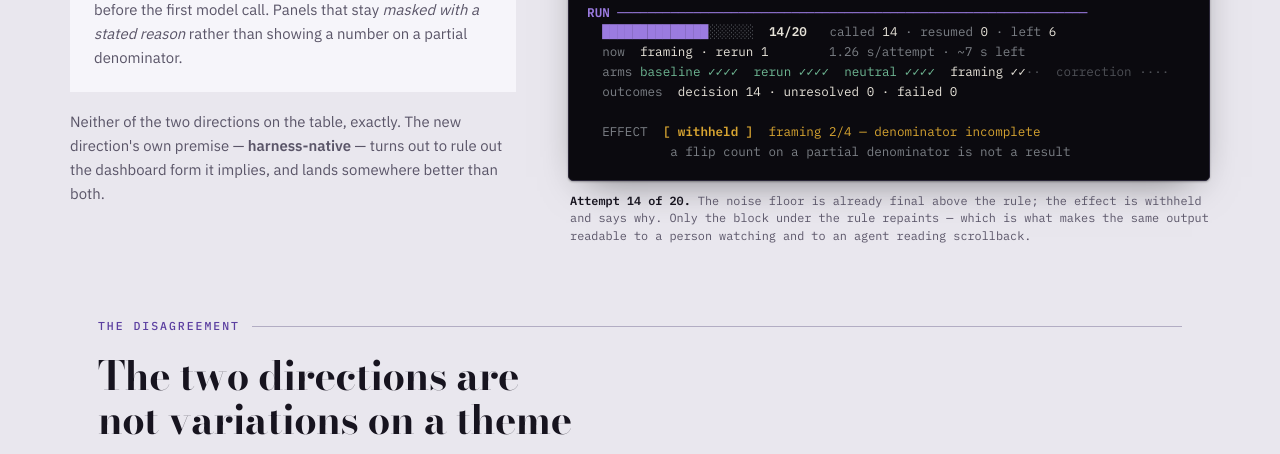
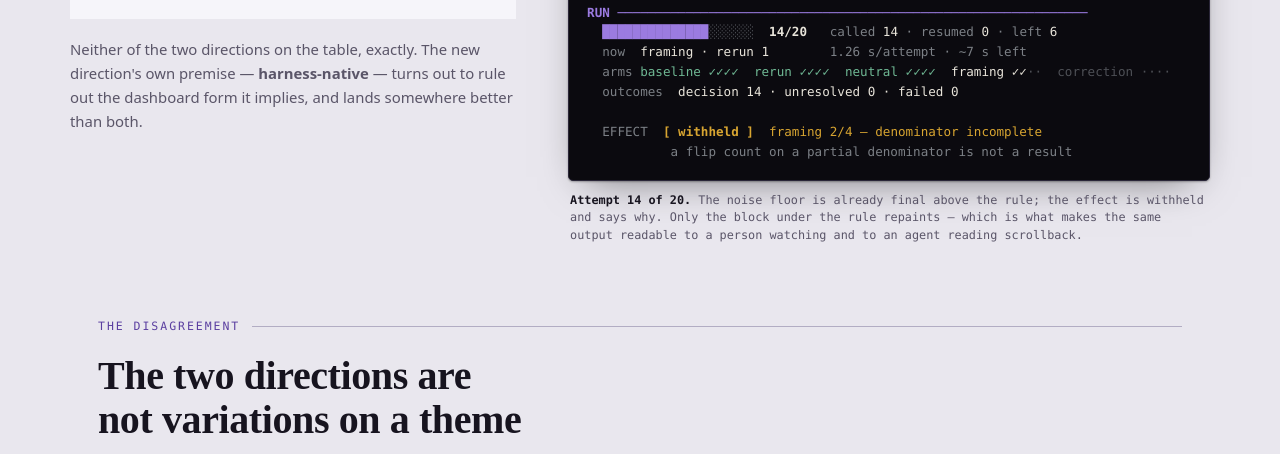
Before and after one commit to Losera/LANTERN, a plain HTML site: page docs/interface-direction.html in a window 1280 px wide. Shown: the part 498-952 px from the top of the page. Drawn offline with nearby package versions, Linux system fonts and the light colour scheme.

Commit message:
Make the interface review's page genuinely self-contained
The document described the page as self-contained while it loaded three
Google Fonts resources. Rather than soften the claim, remove the requests:
the page now makes no external request of any kind and renders in the
system fallbacks its stacks already named.

Also adds a charset declaration. Every mockup on the page is built from
box-drawing and block glyphs, and a file:// URL supplies no Content-Type,
so without it the browser falls back to a locale default and the mockups
mojibake. No doctype or document skeleton is added: the file doubles as
the published Artifact's source, whose runtime supplies that wrapper.

Two citation corrections in the findings register: B.6 said 'flip' was
'defined' in export.py, where it appears zero times, and in app.js, which
reads the verdict off the export rather than deciding it; C.8 cited a
'four development gates' phrase that exists nowhere in the status record.

Found by the deck/verify round on PR #82 and a parallel review.

Verified: check_bootstrap.py PASS 31 documents, 212 links; check_app.py
PASS, 2 seams refusing; grep confirms zero http(s) refs and zero
fetch/XHR/CDN/@import in the page; git diff --check clean.

```diff
--- a/docs/interface-direction.html
+++ b/docs/interface-direction.html
@@ -1,7 +1,9 @@
+<meta charset="utf-8">
 <title>Ledger, Not Dashboard</title>
-<link rel="preconnect" href="https://fonts.googleapis.com">
-<link rel="preconnect" href="https://fonts.gstatic.com" crossorigin>
-<link rel="stylesheet" href="https://fonts.googleapis.com/css2?family=Bodoni+Moda:opsz,wght@6..96,600;6..96,700&family=IBM+Plex+Mono:wght@400;500;600&family=IBM+Plex+Sans:wght@400;450;600&display=swap">
+<!-- No webfont requests: this page must open from a file:// URL with no network.
+     The font stacks below fall back to system faces. The charset declaration above
+     matters because every mockup here is built from box-drawing and block glyphs,
+     which mojibake under a locale default when file:// supplies no Content-Type. -->
 
 <style>
 /* ──────────────────────────────────────────────────────────────────────
```
Also changed, not shown: 1 other file.
